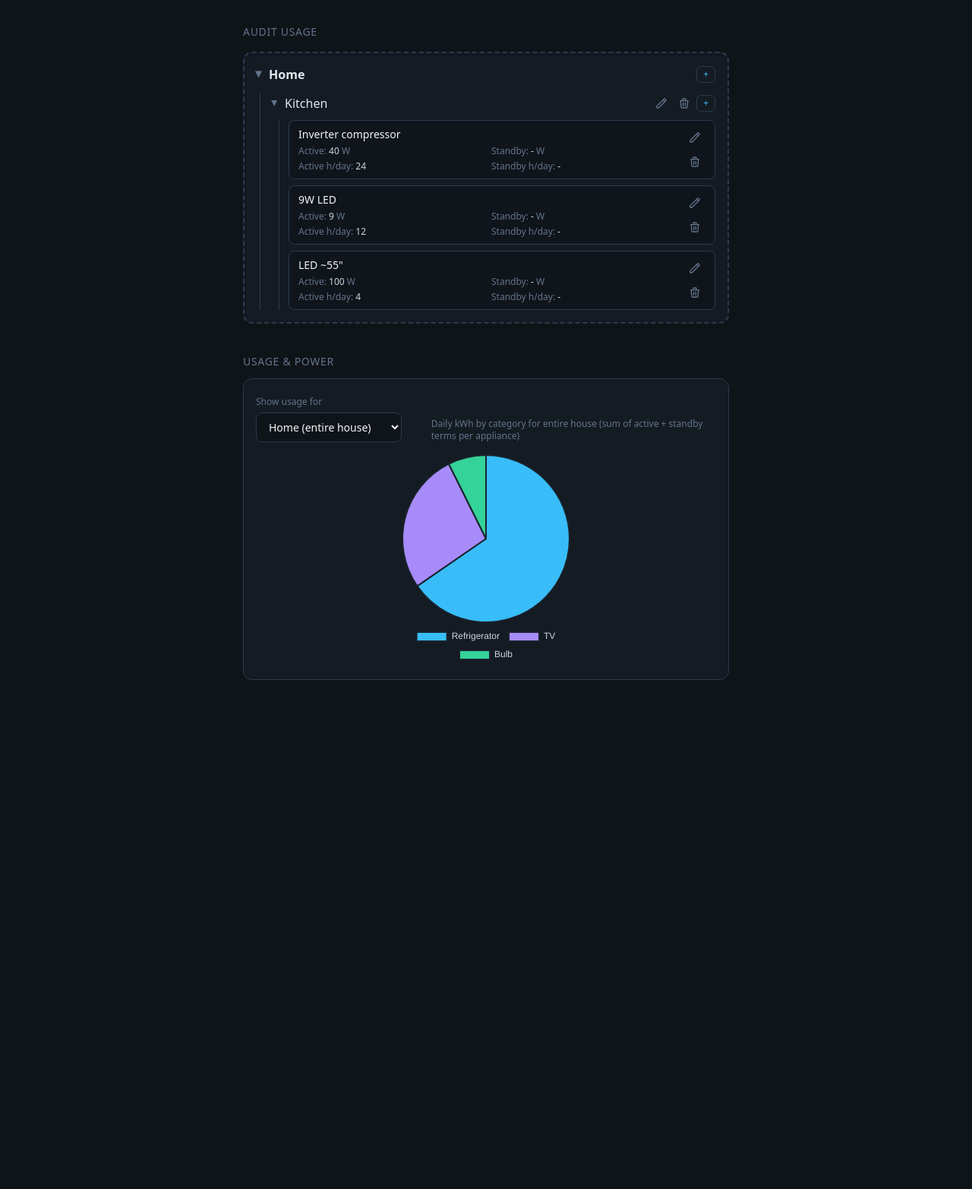
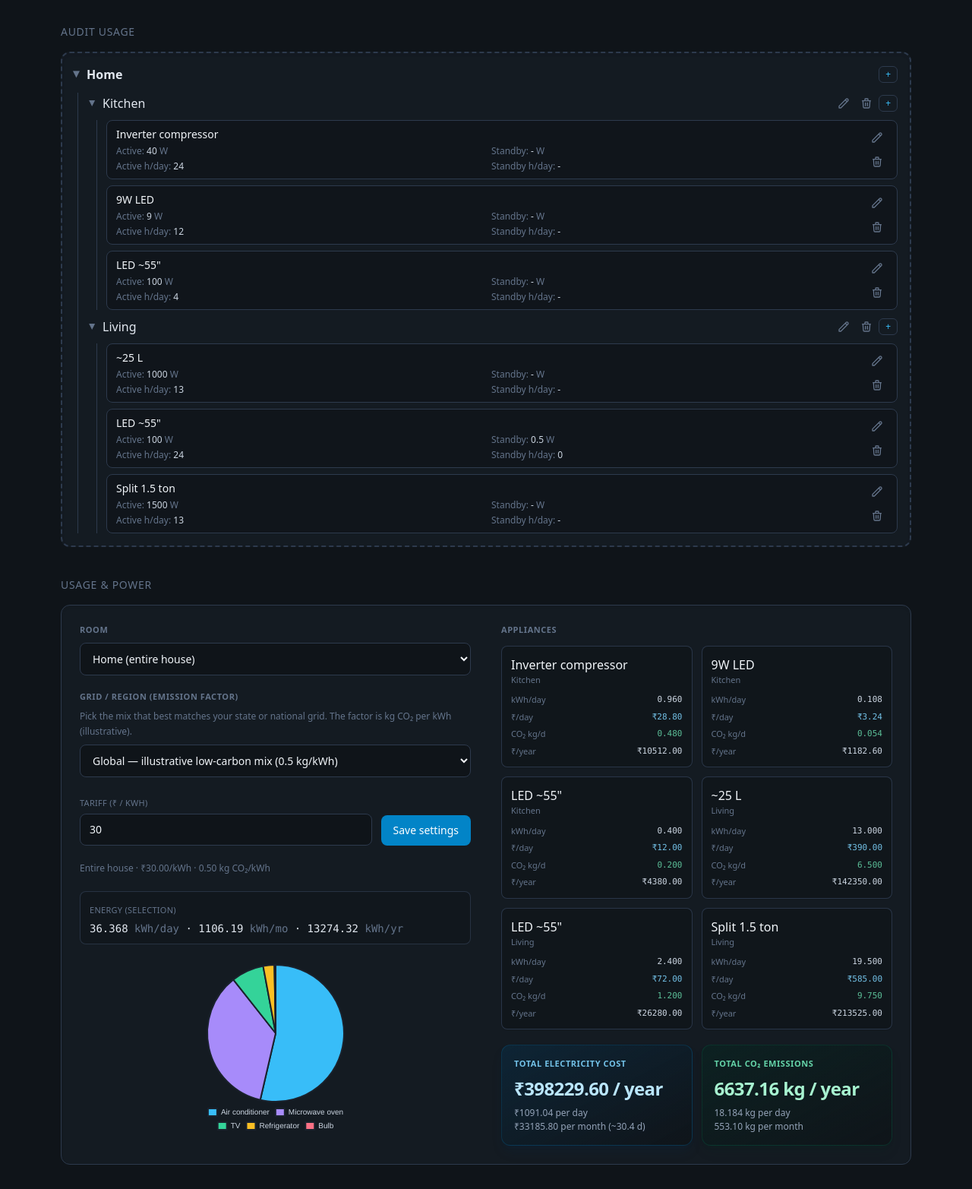
Before and after one commit to adarshchawrasia1/YARD-VORTEX, a Flask app: page / in a window 1280 px wide. Shown: the part 65-1630 px from the top of the page at 76% size. Before the commit the page ends 960 px from the top, so only its background shows below. Run offline with Flask 3, Linux system fonts and the light colour scheme; some libraries are stand-ins or nearby versions.

Commit message:
Added the Grid details in the system

```diff
--- a/app.py
+++ b/app.py
@@ -14,6 +14,8 @@ ROOT = Path(__file__).resolve().parent
 DATA = ROOT / "data"
 CATALOG_PATH = DATA / "catalog.json"
 STORE_PATH = DATA / "store.json"
+SETTINGS_PATH = DATA / "settings.json"
+EMISSION_PATH = DATA / "emission_regions.json"
 
 app = Flask(__name__)
 
@@ -65,6 +67,65 @@ def api_catalog():
 @app.get("/api/state")
 def api_state():
     return jsonify(_load_store())
+
+
+def _load_emission_regions() -> dict:
+    return _read_json(EMISSION_PATH)
+
+
+def _default_settings() -> dict:
+    return {"rate_inr_per_kwh": 8.0, "region_id": "in_grid_avg"}
+
+
+def _load_settings() -> dict:
+    if not SETTINGS_PATH.exists():
+        d = _default_settings()
+        _write_json(SETTINGS_PATH, d)
+        return d.copy()
+    data = _read_json(SETTINGS_PATH)
+    out = _default_settings()
+    out.update({k: data[k] for k in out if k in data})
+    return out
+
+
+def _save_settings(data: dict) -> None:
+    _write_json(SETTINGS_PATH, data)
+
+
+@app.get("/api/settings")
+def api_get_settings():
+    settings = _load_settings()
+    regions = _load_emission_regions().get("regions") or []
+    valid_ids = {r["id"] for r in regions if r.get("id")}
+    if settings.get("region_id") not in valid_ids and regions:
+        settings = settings.copy()
+        settings["region_id"] = regions[0]["id"]
+    return jsonify({"settings": settings, "regions": regions})
+
+
+@app.put("/api/settings")
+def api_put_settings():
+    body = request.get_json(silent=True) or {}
+    regions = _load_emission_regions().get("regions") or []
+    valid_ids = {r["id"] for r in regions if r.get("id")}
+
+    rate = body.get("rate_inr_per_kwh")
+    if rate is None:
+        return jsonify({"error": "rate_inr_per_kwh required"}), 400
+    try:
+        rate_f = float(rate)
+    except (TypeError, ValueError):
+        return jsonify({"error": "rate_inr_per_kwh must be a number"}), 400
+    if rate_f < 0:
+        return jsonify({"error": "rate_inr_per_kwh must be >= 0"}), 400
+
+    region_id = body.get("region_id") or "in_grid_avg"
+    if region_id not in valid_ids:
+        return jsonify({"error": "unknown region_id"}), 400
+
+    saved = {"rate_inr_per_kwh": rate_f, "region_id": region_id}
+    _save_settings(saved)
+    return jsonify({"settings": saved, "regions": regions})
 
 
 def _room_id_from_name(name: str) -> str:
--- /dev/null
+++ b/data/settings.json
@@ -0,0 +1,4 @@
+{
+  "rate_inr_per_kwh": 30.0,
+  "region_id": "global_illustrative"
+}
--- a/static/js/usage-power.js
+++ b/static/js/usage-power.js
@@ -3,10 +3,28 @@
   const canvas = document.getElementById("usage-pie-chart");
   const emptyEl = document.getElementById("usage-pie-empty");
   const subtitleEl = document.getElementById("usage-power-subtitle");
+  const totalsKwhWrap = document.getElementById("totals-kwh-wrap");
+  const totalsKwh = document.getElementById("totals-kwh");
+  const breakdownWrap = document.getElementById("usage-breakdown-wrap");
+  const breakdownCards = document.getElementById("usage-breakdown-cards");
+  const usageRightEmpty = document.getElementById("usage-right-empty");
+  const usageHeroStats = document.getElementById("usage-hero-stats");
+  const heroCostYr = document.getElementById("hero-cost-yr");
+  const heroCostSub = document.getElementById("hero-cost-sub");
+  const heroCo2Yr = document.getElementById("hero-co2-yr");
+  const heroCo2Sub = document.getElementById("hero-co2-sub");
+  const rateInput = document.getElementById("settings-rate");
+  const regionSelect = document.getElementById("settings-region");
+  const settingsSaveBtn = document.getElementById("settings-save");
+
+  const DAYS_MONTH = 365 / 12;
+  const DAYS_YEAR = 365;
 
   let chartInstance = null;
   let catalogCache = null;
   let lastState = null;
+  /** @type {{ settings: object, regions: object[], co2KgPerKwh: number } | null} */
+  let settingsBundle = null;
 
   const COLORS = [
     "#38bdf8",
@@ -18,6 +36,17 @@
     "#c084fc",
     "#94a3b8",
   ];
+
+  function fmtMoney(n) {
+    if (n == null || Number.isNaN(n)) return "—";
+    return "₹" + n.toFixed(2);
+  }
+
+  function fmtNum(n, d) {
+    const x = Number(n);
+    if (Number.isNaN(x)) return "—";
+    return x.toFixed(d != null ? d : 3);
+  }
 
   function buildCatalogIdToCategory(catalog) {
     const map = {};
@@ -62,6 +91,84 @@
     return totals;
   }
 
+  function collectRows(state, scope) {
+    const rows = [];
+    const rooms =
+      scope === "home"
+        ? state.rooms || []
+        : (state.rooms || []).filter((r) => r.id === scope);
+    for (const room of rooms) {
+      for (const a of room.appliances || []) {
+        const k = dailyKwh(a);
+        rows.push({
+          name: a.name || "Appliance",
+          roomName: room.name,
+          kwhDay: k,
+        });
+      }
+    }
+    return rows;
+  }
+
+  function resolveCo2KgPerKwh(settings, regions) {
+    const rid = settings?.region_id;
+    const r = (regions || []).find((x) => x.id === rid);
+    return r ? Number(r.co2_kg_per_kwh) || 0.82 : 0.82;
+  }
+
+  async function loadSettingsBundle() {
+    const r = await fetch("/api/settings");
+    const data = await r.json();
+    if (!r.ok) throw new Error(data.error || "settings");
+    const co2 = resolveCo2KgPerKwh(data.settings, data.regions);
+    settingsBundle = { settings: data.settings, regions: data.regions || [], co2KgPerKwh: co2 };
+    if (rateInput) rateInput.value = String(data.settings.rate_inr_per_kwh ?? 8);
+    if (regionSelect) {
+      regionSelect.innerHTML = "";
+      for (const reg of data.regions || []) {
+        const o = document.createElement("option");
+        o.value = reg.id;
+        o.textContent = `${reg.name} (${reg.co2_kg_per_kwh} kg/kWh)`;
+        regionSelect.appendChild(o);
+      }
+      regionSelect.value = data.settings.region_id || (data.regions[0] && data.regions[0].id) || "";
+    }
+    settingsBundle.co2KgPerKwh = resolveCo2KgPerKwh(
+      { region_id: regionSelect?.value || data.settings.region_id },
+      data.regions
+    );
+    return settingsBundle;
+  }
+
+  function currentRateAndCo2() {
+    const rate = parseFloat(rateInput?.value);
+    const r = Number.isFinite(rate) && rate >= 0 ? rate : 0;
+    const rid = regionSelect?.value;
+    const reg = settingsBundle?.regions?.find((x) => x.id === rid);
+    const co2 = reg ? Number(reg.co2_kg_per_kwh) || 0 : settingsBundle?.co2KgPerKwh ?? 0.82;
+    return { rate: r, co2KgPerKwh: co2 };
+  }
+
+  async function saveSettings() {
+    const { rate, co2KgPerKwh } = currentRateAndCo2();
+    const region_id = regionSelect?.value || "in_grid_avg";
+    const res = await fetch("/api/settings", {
+      method: "PUT",
+      headers: { "Content-Type": "application/json" },
+      body: JSON.stringify({ rate_inr_per_kwh: rate, region_id }),
+    });
+    const data = await res.json();
+    if (!res.ok) throw new Error(data.error || "Save failed");
+    settingsBundle = {
+      settings: data.settings,
+      regions: data.regions || [],
+      co2KgPerKwh: resolveCo2KgPerKwh(data.settings, data.regions),
+    };
+    if (rateInput) rateInput.value = String(data.settings.rate_inr_per_kwh);
+    if (regionSelect) regionSelect.value = data.settings.region_id;
+    return settingsBundle;
+  }
+
   function populateRoomSelect(state) {
     if (!selectEl) return;
     const prev = selectEl.value;
@@ -83,14 +190,107 @@
     }
   }
 
+  function updateTotalsAndTable(scope) {
+    if (!lastState || !breakdownWrap || !breakdownCards) return;
+
+    const { rate, co2KgPerKwh } = currentRateAndCo2();
+    const rows = collectRows(lastState, scope);
+
+    if (rows.length === 0) {
+      if (totalsKwhWrap) totalsKwhWrap.classList.add("hidden");
+      if (usageHeroStats) usageHeroStats.classList.add("hidden");
+      breakdownWrap.classList.add("hidden");
+      breakdownCards.innerHTML = "";
+      if (usageRightEmpty) usageRightEmpty.classList.remove("hidden");
+      return;
+    }
+
+    if (usageRightEmpty) usageRightEmpty.classList.add("hidden");
+    breakdownWrap.classList.remove("hidden");
+    if (usageHeroStats) usageHeroStats.classList.remove("hidden");
+    if (totalsKwhWrap) totalsKwhWrap.classList.remove("hidden");
+
+    let sumK = 0;
+    let sumCostDay = 0;
+    let sumCo2Day = 0;
+    breakdownCards.innerHTML = "";
+
+    for (const row of rows) {
+      sumK += row.kwhDay;
+      const costDay = row.kwhDay * rate;
+      const co2Day = row.kwhDay * co2KgPerKwh;
+      sumCostDay += costDay;
+      sumCo2Day += co2Day;
+
+      const costMo = row.kwhDay * DAYS_MONTH * rate;
+      const costYr = row.kwhDay * DAYS_YEAR * rate;
+      const co2Yr = row.kwhDay * DAYS_YEAR * co2KgPerKwh;
+
+      const card = document.createElement("div");
+      card.className =
+        "rounded-lg border border-border/90 bg-surface/70 px-3 py-3 shadow-sm";
+      const roomLine =
+        scope === "home"
+          ? `<p class="truncate text-[11px] text-slate-500">${escapeHtml(row.roomName)}</p>`
+          : "";
+      card.innerHTML = `
+        <p class="truncate font-medium text-slate-100">${escapeHtml(row.name)}</p>
+        ${roomLine}
+        <dl class="mt-2.5 grid grid-cols-2 gap-x-2 gap-y-1.5 text-[11px]">
+          <dt class="text-slate-500">kWh/day</dt><dd class="text-right font-mono text-slate-300">${fmtNum(row.kwhDay, 3)}</dd>
+          <dt class="text-slate-500">₹/day</dt><dd class="text-right font-mono text-sky-300/90">${fmtMoney(costDay)}</dd>
+          <dt class="text-slate-500">CO₂ kg/d</dt><dd class="text-right font-mono text-emerald-300/80">${fmtNum(co2Day, 3)}</dd>
+          <dt class="text-slate-500">₹/year</dt><dd class="text-right font-mono text-slate-300">${fmtMoney(costYr)}</dd>
+        </dl>`;
+      breakdownCards.appendChild(card);
+    }
+
+    const kMo = sumK * DAYS_MONTH;
+    const kYr = sumK * DAYS_YEAR;
+    if (totalsKwh) {
+      totalsKwh.innerHTML = `${fmtNum(sumK, 3)} <span class="text-slate-500">kWh/day</span> · ${fmtNum(kMo, 2)} <span class="text-slate-500">kWh/mo</span> · ${fmtNum(kYr, 2)} <span class="text-slate-500">kWh/yr</span>`;
+    }
+
+    const cMo = sumCostDay * DAYS_MONTH;
+    const cYr = sumCostDay * DAYS_YEAR;
+    if (heroCostYr) heroCostYr.textContent = `${fmtMoney(cYr)} / year`;
+    if (heroCostSub) {
+      heroCostSub.innerHTML = `<span class="block">${fmtMoney(sumCostDay)} per day</span><span class="block">${fmtMoney(cMo)} per month (~30.4 d)</span>`;
+    }
+
+    const co2Mo = sumCo2Day * DAYS_MONTH;
+    const co2Yr = sumCo2Day * DAYS_YEAR;
+    if (heroCo2Yr) heroCo2Yr.textContent = `${fmtNum(co2Yr, 2)} kg / year`;
+    if (heroCo2Sub) {
+      heroCo2Sub.innerHTML = `<span class="block">${fmtNum(sumCo2Day, 3)} kg per day</span><span class="block">${fmtNum(co2Mo, 2)} kg per month</span>`;
+    }
+
+    const roomLabel =
+      scope === "home"
+        ? "Entire house"
+        : (lastState.rooms || []).find((r) => r.id === scope)?.name || "Room";
+    if (subtitleEl) {
+      subtitleEl.textContent = `${roomLabel} · ${fmtMoney(rate)}/kWh · ${fmtNum(co2KgPerKwh, 2)} kg CO₂/kWh`;
+    }
+  }
+
+  function escapeHtml(s) {
+    const d = document.createElement("div");
+    d.textContent = s;
+    return d.innerHTML;
+  }
+
   function updateChart() {
     if (!canvas || !emptyEl || !catalogCache || !lastState) return;
 
     const scope = selectEl?.value || "home";
+    const { rate, co2KgPerKwh } = currentRateAndCo2();
     const idToCat = buildCatalogIdToCategory(catalogCache);
     const totals = aggregateByCategory(lastState, scope, idToCat);
     const entries = Object.entries(totals).filter(([, v]) => v > 1e-9);
     entries.sort((a, b) => b[1] - a[1]);
+
+    updateTotalsAndTable(scope);
 
     if (chartInstance) {
       chartInstance.destroy();
@@ -100,9 +300,9 @@
     if (entries.length === 0) {
       canvas.classList.add("hidden");
       emptyEl.classList.remove("hidden");
-      if (subtitleEl) {
+      if (subtitleEl && collectRows(lastState, scope).length === 0) {
         subtitleEl.textContent =
-          "Estimated share of daily energy (kWh) by appliance category — no data yet.";
+          "Energy, cost, and CO₂ use your tariff and regional emission factor. Month ≈ 30.44 days, year = 365 days.";
       }
       return;
     }
@@ -112,14 +312,6 @@
 
     const labels = entries.map(([k]) => k);
     const data = entries.map(([, v]) => v);
-    const roomLabel =
-      scope === "home"
-        ? "entire house"
-        : (lastState.rooms || []).find((r) => r.id === scope)?.name || "room";
-
-    if (subtitleEl) {
-      subtitleEl.textContent = `Daily kWh by category for ${roomLabel} (sum of active + standby terms per appliance)`;
-    }
 
     const ctx = canvas.getContext("2d");
     chartInstance = new Chart(ctx, {
@@ -138,22 +330,31 @@
       options: {
         responsive: true,
         maintainAspectRatio: true,
+        aspectRatio: 1,
+        layout: { padding: 6 },
         plugins: {
           legend: {
             position: "bottom",
             labels: {
               color: "#cbd5e1",
-              padding: 12,
-              font: { size: 12 },
+              padding: 8,
+              font: { size: 10 },
+              boxWidth: 12,
             },
           },
           tooltip: {
             callbacks: {
               label(ctx) {
-                const v = ctx.raw;
+                const kwh = ctx.raw;
                 const sum = data.reduce((s, x) => s + x, 0);
-                const pct = sum > 0 ? ((v / sum) * 100).toFixed(1) : "0";
-                return `${ctx.label}: ${v.toFixed(3)} kWh/day (${pct}%)`;
+                const pct = sum > 0 ? ((kwh / sum) * 100).toFixed(1) : "0";
+                const cost = kwh * rate;
+                const co2 = kwh * co2KgPerKwh;
+                return [
+                  `${ctx.label}: ${kwh.toFixed(3)} kWh/day (${pct}%)`,
+                  `Cost: ${fmtMoney(cost)}/day (~${fmtMoney(kwh * DAYS_MONTH * rate)}/mo)`,
+                  `CO₂: ${co2.toFixed(3)} kg/day (~${(co2 * DAYS_YEAR).toFixed(1)} kg/yr)`,
+                ];
               },
             },
           },
@@ -171,7 +372,6 @@
       });
   }
 
-  /** Called from audit.js after every successful loadState (avoids missing CustomEvent race). */
   function applyState(state) {
     if (!state) return Promise.resolve();
     lastState = state;
@@ -188,10 +388,37 @@
   function init() {
     if (!selectEl || typeof Chart === "undefined") return;
     selectEl.addEventListener("change", updateChart);
-    fetch("/api/state")
-      .then((r) => r.json())
-      .then((state) => window.phantomOnStateUpdated(state))
-      .catch(console.error);
+    if (regionSelect) {
+      regionSelect.addEventListener("change", () => {
+        if (settingsBundle) {
+          settingsBundle.co2KgPerKwh = currentRateAndCo2().co2KgPerKwh;
+        }
+        updateChart();
+      });
+    }
+    let rateDebounce;
+    if (rateInput) {
+      rateInput.addEventListener("change", updateChart);
+      rateInput.addEventListener("input", () => {
+        clearTimeout(rateDebounce);
+        rateDebounce = setTimeout(updateChart, 200);
+      });
+    }
+    if (settingsSaveBtn) {
+      settingsSaveBtn.addEventListener("click", () => {
+        saveSettings()
+          .then(() => updateChart())
+          .catch((e) => alert(e.message || "Could not save settings"));
+      });
+    }
+
+    loadSettingsBundle()
+      .catch(console.error)
+      .then(() =>
+        fetch("/api/state")
+          .then((r) => r.json())
+          .then((state) => window.phantomOnStateUpdated(state))
+      );
   }
 
   if (document.readyState === "loading") {
--- a/templates/index.html
+++ b/templates/index.html
@@ -36,7 +36,7 @@
       </button>
     </header>
 
-    <main class="mx-auto max-w-2xl px-4 py-8">
+    <main class="mx-auto max-w-6xl px-4 py-8">
       <h1 class="mb-4 text-sm font-medium uppercase tracking-wider text-slate-500">Audit Usage</h1>
 
       <section
@@ -65,35 +65,126 @@
       <section class="mt-10" aria-labelledby="usage-power-heading">
         <h2
           id="usage-power-heading"
-          class="mb-3 text-sm font-medium uppercase tracking-wider text-slate-500"
+          class="mb-4 text-sm font-medium uppercase tracking-wider text-slate-500"
         >
           Usage &amp; Power
         </h2>
-        <div
-          class="rounded-xl border border-border bg-panel/50 p-4 shadow-inner"
-        >
-          <div class="mb-4 flex flex-col gap-2 sm:flex-row sm:items-end sm:justify-between">
-            <div class="space-y-1">
-              <label for="usage-scope-select" class="text-xs text-slate-500">Show usage for</label>
+        <div class="rounded-xl border border-border bg-panel/50 p-5 shadow-inner lg:p-6">
+          <div class="grid gap-8 lg:grid-cols-2 lg:gap-10 lg:items-start">
+            <!-- Column 1: room, grid, tariff, chart -->
+            <div class="flex flex-col gap-5">
+              <div>
+                <h3 class="mb-2 text-[11px] font-semibold uppercase tracking-wider text-slate-500">
+                  Room
+                </h3>
+                <label for="usage-scope-select" class="sr-only">Show usage for</label>
                 <select
                   id="usage-scope-select"
-                class="min-w-[12rem] rounded-lg border border-border bg-surface px-3 py-2 text-sm text-slate-100 focus:border-accent focus:outline-none focus:ring-1 focus:ring-accent"
+                  class="w-full rounded-lg border border-border bg-surface px-3 py-2.5 text-sm text-slate-100 focus:border-accent focus:outline-none focus:ring-1 focus:ring-accent"
                 >
                   <option value="home">Home (entire house)</option>
                 </select>
               </div>
-            <p id="usage-power-subtitle" class="text-xs text-slate-500">
-              Estimated share of daily energy (kWh) by appliance category
+
+              <div>
+                <h3 class="mb-2 text-[11px] font-semibold uppercase tracking-wider text-slate-500">
+                  Grid / region (emission factor)
+                </h3>
+                <p class="mb-2 text-xs leading-relaxed text-slate-500">
+                  Pick the mix that best matches your state or national grid. The factor is kg CO₂ per kWh (illustrative).
+                </p>
+                <label for="settings-region" class="sr-only">Grid region</label>
+                <select
+                  id="settings-region"
+                  class="w-full rounded-lg border border-border bg-surface px-3 py-2.5 text-sm text-slate-100 focus:border-accent focus:outline-none focus:ring-1 focus:ring-accent"
+                ></select>
+              </div>
+
+              <div class="flex flex-wrap items-end gap-3">
+                <div class="min-w-[6rem] flex-1 space-y-1">
+                  <label for="settings-rate" class="text-[11px] font-medium uppercase tracking-wide text-slate-500"
+                    >Tariff (₹ / kWh)</label
+                  >
+                  <input
+                    id="settings-rate"
+                    type="number"
+                    min="0"
+                    step="0.01"
+                    class="w-full rounded-lg border border-border bg-surface px-3 py-2.5 text-sm text-slate-100 focus:border-accent focus:outline-none focus:ring-1 focus:ring-accent"
+                  />
+                </div>
+                <button
+                  type="button"
+                  id="settings-save"
+                  class="rounded-lg bg-sky-600 px-4 py-2.5 text-sm font-medium text-white hover:bg-sky-500"
+                >
+                  Save settings
+                </button>
+              </div>
+
+              <p id="usage-power-subtitle" class="text-xs leading-relaxed text-slate-500">
+                Month ≈ 30.44 days · Year = 365 days. Hover the chart for cost and CO₂ per category.
+              </p>
+
+              <div
+                id="totals-kwh-wrap"
+                class="hidden rounded-lg border border-border/80 bg-surface/50 px-3 py-2.5"
+              >
+                <span class="text-[11px] font-medium uppercase tracking-wide text-slate-500">Energy (selection)</span>
+                <p id="totals-kwh" class="mt-1 font-mono text-sm text-slate-200"></p>
+              </div>
+
+              <div
+                class="relative mx-auto flex h-[220px] w-[220px] shrink-0 items-center justify-center sm:h-[240px] sm:w-[240px]"
+              >
+                <canvas id="usage-pie-chart" class="max-h-full max-w-full"></canvas>
+                <p
+                  id="usage-pie-empty"
+                  class="hidden absolute inset-0 flex items-center justify-center px-4 text-center text-sm leading-snug text-slate-500"
+                >
+                  No energy mix to chart yet — add appliances in Audit Usage above.
                 </p>
               </div>
-          <div class="relative mx-auto max-w-md">
-            <canvas id="usage-pie-chart" height="280" width="280" class="mx-auto max-h-[min(50vh,320px)]"></canvas>
-            <p
-              id="usage-pie-empty"
-              class="hidden py-12 text-center text-sm text-slate-500"
+            </div>
+
+            <!-- Column 2: appliance cards + hero totals -->
+            <div class="flex min-h-0 flex-col gap-5">
+              <div>
+                <h3 class="mb-3 text-[11px] font-semibold uppercase tracking-wider text-slate-500">
+                  Appliances
+                </h3>
+                <p id="usage-right-empty" class="rounded-lg border border-dashed border-border bg-surface/30 px-4 py-10 text-center text-sm text-slate-500">
+                  No appliances in this selection. Choose a room or add devices above.
+                </p>
+                <div id="usage-breakdown-wrap" class="hidden">
+                  <div
+                    id="usage-breakdown-cards"
+                    class="grid grid-cols-1 gap-3 sm:grid-cols-2"
+                  ></div>
+                </div>
+              </div>
+
+              <div id="usage-hero-stats" class="hidden grid grid-cols-1 gap-3 sm:grid-cols-2">
+                <div
+                  class="rounded-xl border border-sky-800/40 bg-gradient-to-br from-sky-950/50 to-surface/90 p-4 shadow-lg shadow-sky-950/20"
                 >
-              No appliance data for this selection — add appliances above or pick another room.
+                  <p class="text-[11px] font-semibold uppercase tracking-wider text-sky-300/90">
+                    Total electricity cost
                   </p>
+                  <p id="hero-cost-yr" class="mt-2 text-2xl font-bold tracking-tight text-sky-200"></p>
+                  <p id="hero-cost-sub" class="mt-2 space-y-0.5 text-xs text-slate-400"></p>
+                </div>
+                <div
+                  class="rounded-xl border border-emerald-800/35 bg-gradient-to-br from-emerald-950/40 to-surface/90 p-4 shadow-lg shadow-emerald-950/15"
+                >
+                  <p class="text-[11px] font-semibold uppercase tracking-wider text-emerald-300/90">
+                    Total CO₂ emissions
+                  </p>
+                  <p id="hero-co2-yr" class="mt-2 text-2xl font-bold tracking-tight text-emerald-200"></p>
+                  <p id="hero-co2-sub" class="mt-2 space-y-0.5 text-xs text-slate-400"></p>
+                </div>
+              </div>
+            </div>
           </div>
         </div>
       </section>
```
Also changed, not shown: data/emission_regions.json (added, +29 -0 lines), data/store.json (+36 -0 lines), README.md. Lines whose indentation alone changed are shown as unchanged.
